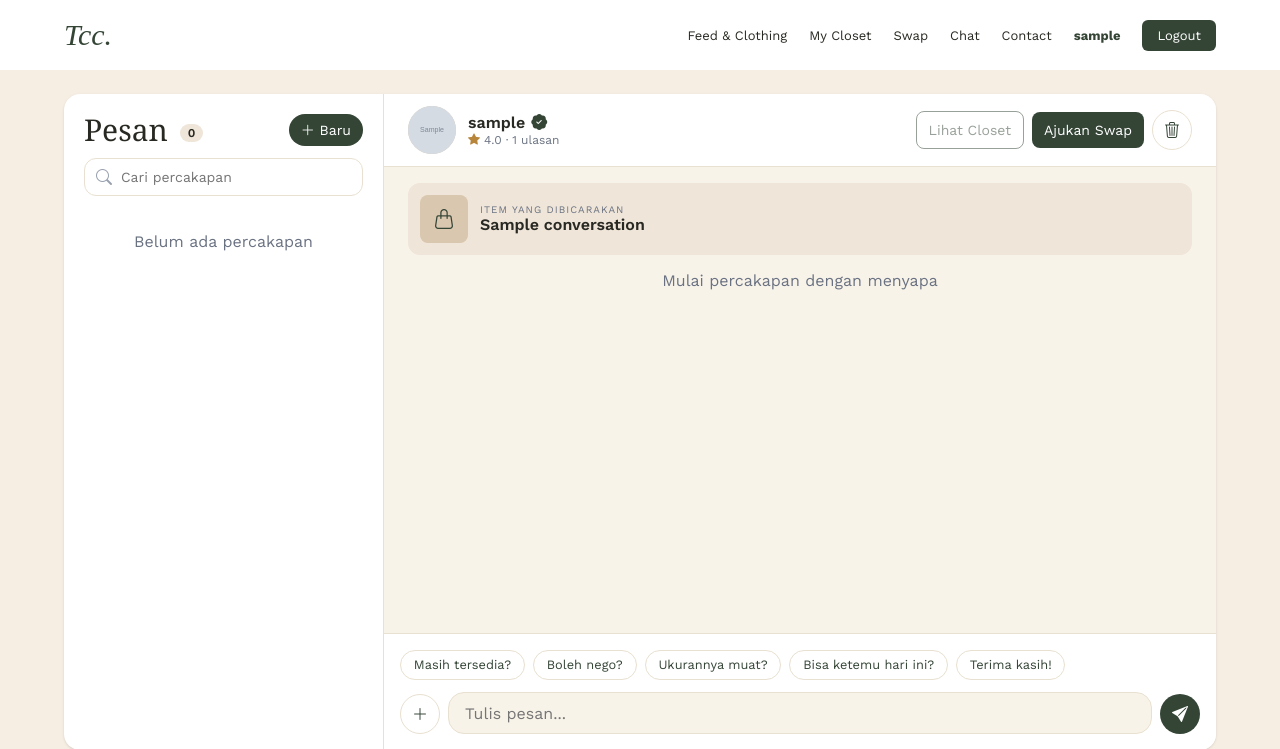
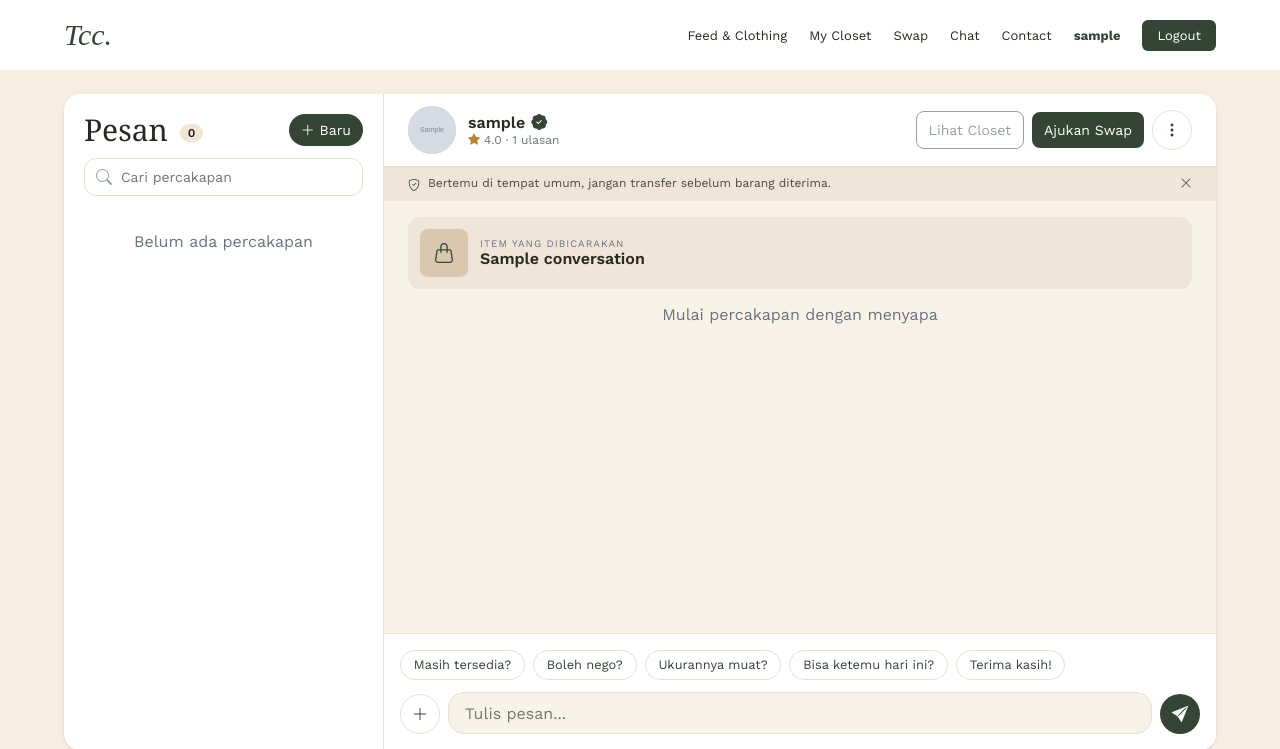
Before and after one commit to the-closet-club-tcc/the-closet-club, a Django app: page /chat/1/ in a window 1280 px wide. Shown: the top 749 px of the page. Run offline with Django 5.2, Linux system fonts and the light colour scheme; a user stored in the database is signed in; tables that the repository leaves empty hold one stand-in row (values such as "Sample post"); grey boxes marked "Sample" are stand-in pictures; some web fonts are replaced.

Commit message:
feat(chat): safety banner, request banner, room menu and blocked state

```diff
--- a/chat/templates/chat/index.html
+++ b/chat/templates/chat/index.html
@@ -71,10 +71,44 @@
                   class="hidden rounded-lg border border-[#344536] px-3 py-2 text-sm text-[#344536] opacity-50 sm:inline-block">Lihat Closet</button>
           <a href="{% url 'swap:index' %}"
              class="rounded-lg bg-[#344536] px-3 py-2 text-xs text-white sm:text-sm">Ajukan Swap</a>
-          <button type="button" class="icon-btn" popovertarget="delete-conv-modal"
-                  aria-label="Hapus percakapan" title="Hapus percakapan"><i class="bi bi-trash3"></i></button>
+          <details id="room-menu" class="relative">
+            <summary class="icon-btn" aria-label="Menu percakapan" title="Menu percakapan"><i class="bi bi-three-dots-vertical"></i></summary>
+            <div class="absolute right-0 top-12 z-20 w-56 rounded-xl border border-[#E8E0D0] bg-white p-1 shadow-lg">
+              <button type="button" class="menu-item" data-report-message="" data-report-label=""><i class="bi bi-flag"></i> Laporkan pengguna</button>
+              {% if blocked_by_me %}
+              <form method="post" action="{% url 'chat:unblock' active.id %}">
+                {% csrf_token %}
+                <button class="menu-item"><i class="bi bi-slash-circle"></i> Buka blokir</button>
+              </form>
+              {% else %}
+              <button type="button" class="menu-item" popovertarget="block-modal"><i class="bi bi-slash-circle"></i> Blokir pengguna</button>
+              {% endif %}
+              <button type="button" class="menu-item text-red-700" popovertarget="delete-conv-modal"><i class="bi bi-trash3"></i> Hapus percakapan</button>
+            </div>
+          </details>
         </div>
       </header>
+
+      {% if is_request %}
+      <div class="flex flex-wrap items-center gap-3 border-b border-[#E8E0D0] bg-white px-4 py-3 text-sm md:px-6">
+        <p class="min-w-0 flex-1"><strong>{{ other_user.username }}</strong> baru menghubungimu. Membalas pesan akan menerima percakapan ini.</p>
+        <div class="flex shrink-0 gap-2">
+          <form method="post" action="{% url 'chat:accept' active.id %}">
+            {% csrf_token %}
+            <button class="btn btn-primary">Terima</button>
+          </form>
+          <button type="button" class="btn btn-secondary" popovertarget="block-modal">Blokir</button>
+          <button type="button" class="btn btn-secondary" data-report-message="" data-report-label="">Laporkan</button>
+        </div>
+      </div>
+      {% endif %}
+
+      <div id="safety-banner" data-conv="{{ active.id }}"
+           class="flex items-start gap-2 bg-[#EFE5D8] px-4 py-2 text-xs text-[#4b4b42] md:px-6">
+        <i class="bi bi-shield-check mt-0.5 text-[#344536]"></i>
+        <p class="min-w-0 flex-1">Bertemu di tempat umum, jangan transfer sebelum barang diterima.</p>
+        <button type="button" id="safety-dismiss" aria-label="Tutup pengingat"><i class="bi bi-x-lg"></i></button>
+      </div>
 
       {% if active.item_name %}
       <div class="mx-4 mt-4 flex items-center gap-3 rounded-xl bg-[#EFE5D8] p-3 md:mx-6">
@@ -112,6 +146,19 @@
         </div>
       </div>
 
+      {% if blocked_by_me %}
+      <div class="border-t border-[#E8E0D0] bg-white p-4 text-center text-sm">
+        <p class="text-gray-600">Kamu memblokir {{ other_user.username }}. Buka blokir untuk mengirim pesan.</p>
+        <form method="post" action="{% url 'chat:unblock' active.id %}" class="mt-2">
+          {% csrf_token %}
+          <button class="btn btn-secondary">Buka blokir</button>
+        </form>
+      </div>
+      {% elif blocked_me %}
+      <div class="border-t border-[#E8E0D0] bg-white p-4 text-center text-sm text-gray-600">
+        Kamu tidak dapat mengirim pesan di percakapan ini.
+      </div>
+      {% else %}
       <div class="border-t border-[#E8E0D0] bg-white p-3 md:p-4">
         <div class="mb-2 flex gap-2 overflow-x-auto pb-1" role="group" aria-label="Balasan cepat">
           {% for text in quick_replies %}
@@ -148,6 +195,7 @@
         </form>
         <p id="char-count" class="mt-1 text-right text-xs text-gray-500" hidden></p>
       </div>
+      {% endif %}
     {% else %}
       <div class="flex flex-1 flex-col items-center justify-center gap-2 text-gray-500">
         <i class="bi bi-chat-dots text-4xl text-[#344536]"></i>
@@ -161,6 +209,8 @@
     {% include 'chat/components/confirm_modal.html' %}
     {% include 'chat/components/location_modal.html' %}
     {% include 'chat/components/delete_conversation_modal.html' %}
+    {% include 'chat/components/block_modal.html' %}
+    {% include 'chat/components/report_modal.html' %}
   {% endif %}
 </div>
 {% endblock %}
```
